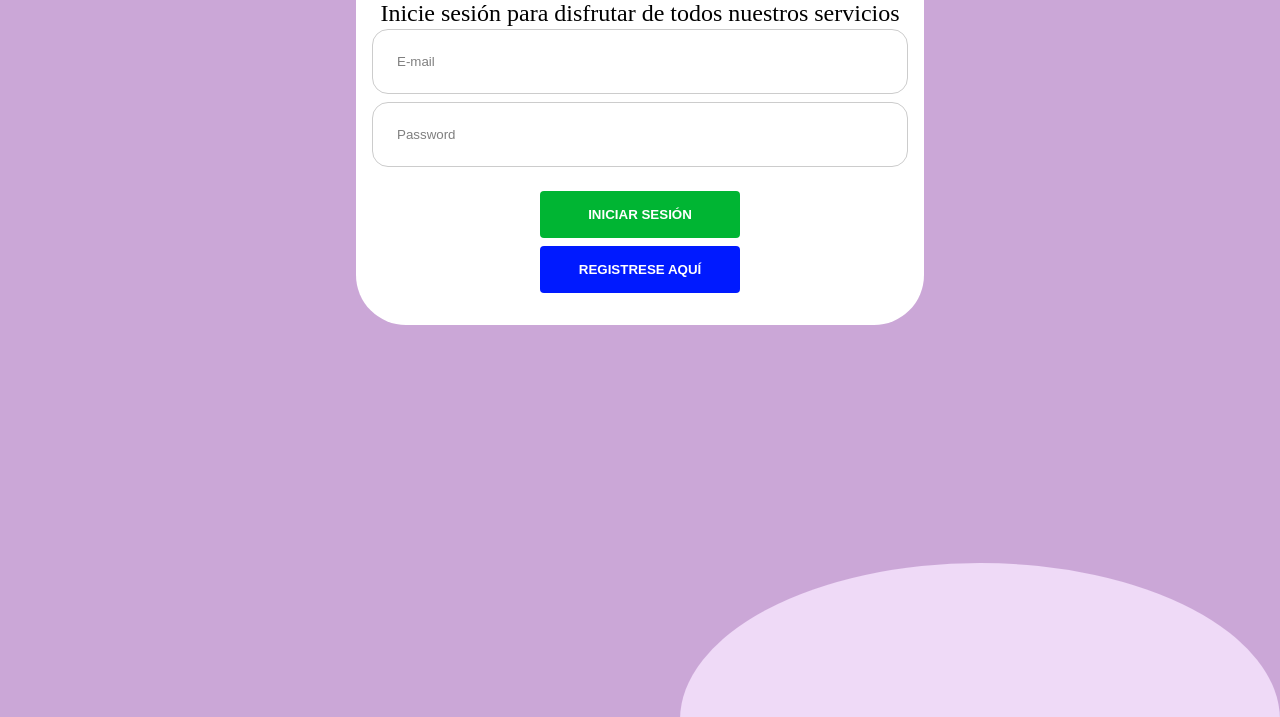
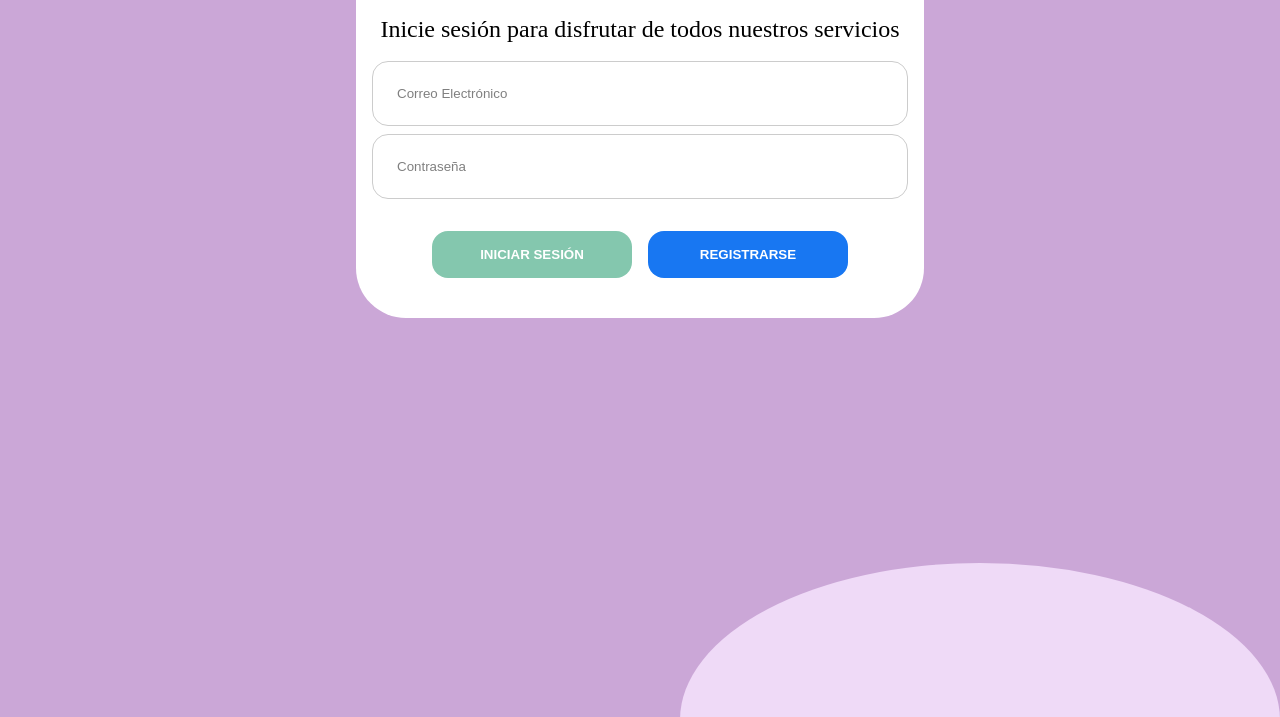
Before and after one commit to SoyChechoGonzalez-Estudio/formulario, a plain HTML site: page index.html in a window 1280 px wide. Shown: the part 123-840 px from the top of the page. After the commit the page ends 800 px from the top, so only its background shows below. Drawn offline with Linux system fonts and the light colour scheme.

Commit message:
Se corrigen los botones y los inouts

```diff
--- a/css/componentes/circulo.css
+++ b/css/componentes/background.css
@@ -2,7 +2,7 @@
   background-color: #efdaf7;
   height: 314px;
   width: 600px;
-  position: absolute;
+  position: fixed;
   top: -200px;
   z-index: -1;
   border-bottom-left-radius: 50%;
@@ -12,7 +12,7 @@
   background-color: #efdaf7;
   height: 314px;
   width: 600px;
-  position: absolute;
+  position: fixed;
   bottom: -200px;
   right: 0;
   z-index: -1;
--- a/css/componentes/button.css
+++ b/css/componentes/button.css
@@ -1,25 +1,37 @@
 .botones {
   margin-top: 24px;
+  /*border: 3px solid red;*/
   display: flex;
   flex-direction: column;
-  gap: 8px;
+  align-items: center;
+  gap:16px;
 }
 
 .btn {
   padding: 16px;
   display: block;
   border: none;
-  border-radius: 4px;
+  border-radius: 16px;
+  max-inline-size: 200px;
   min-inline-size: 200px;
+  margin-block: 8px;
   color: #fff;
   text-transform: uppercase;
   font-weight: 700;
 }
 
 .btn-primary {
-  background-color: #00b533;
+  background-color: #84C7AE;
 }
 
 .btn-second {
-  background-color: #001aff;
+  background-color: #1877F2;
 }
+
+@media screen and (min-width: 500px){
+  .botones{
+    display: flex;
+    flex-direction: row;
+    justify-content: center;
+  }
+}
--- a/css/componentes/input.css
+++ b/css/componentes/input.css
@@ -2,13 +2,14 @@
   display: flex;
   flex-direction: column;
   gap: 8px;
-  width: 100%;
+  /*border: 3px solid red;*/
 }
 
 input {
   padding: 24px 24px;
   border-radius: 16px;
   border: 1px solid #ccc;
+  width: 100%;
 }
 
 input::placeholder {
--- a/css/formulario.css
+++ b/css/formulario.css
@@ -1,19 +1,25 @@
 .formulario {
   background-color: #fff;
   display: flex;
+  gap: 16px;
   flex-direction: column;
   align-items: center;
   border-radius: 50px;
   padding: 32px 16px;
 }
+.formulario ul{
+  width: 100%;
+}
 
 .formulario h1 {
   font-size: 32px;
   line-height: 40px;
+  text-align: center;
 }
 .formulario p {
   font-size: 16px;
   line-height: 24px;
+  text-align: center;
 }
 @media screen and (min-width: 768px) {
   .formulario h1 {
--- a/css/index.css
+++ b/css/index.css
@@ -2,7 +2,8 @@
 @import "./componentes/wrapper.css";
 @import "./formulario.css";
 @import "./componentes/input.css";
-@import "./componentes/circulo.css";
+@import "./componentes/background.css";
+@import "./reset.css";
 
 * {
   margin: 0;
--- /dev/null
+++ b/css/reset.css
@@ -0,0 +1,3 @@
+ol, ul{
+  list-style: none;
+}
--- a/index.html
+++ b/index.html
@@ -1,27 +1,32 @@
 <!DOCTYPE html>
 <html lang="es">
+
 <head>
   <meta charset="UTF-8" />
   <meta name="viewport" content="width=device-width, initial-scale=1.0" />
   <link rel="stylesheet" href="./css/index.css" />
   <title>Formulario</title>
 </head>
+
 <body>
+  <div class="circulo circulo1"></div>
+  <div class="circulo circulo2"></div>
   <main class="wrapper">
     <form action="" class="formulario">
       <h1>Iniciar Sesión</h1>
       <p>Inicie sesión para disfrutar de todos nuestros servicios</p>
-        <div class="inputs">
-          <input type="email" placeholder="E-mail" />
-          <input type="password" placeholder="Password" />
-        </div>
-        <div class="botones">
+      <ul>
+        <li class="inputs">
+          <input type="email" placeholder="Correo Electrónico">
+          <input type="password" placeholder="Contraseña">
+        </li>
+        <li class="botones">
           <button class="btn btn-primary">Iniciar Sesión</button>
-          <button class="btn btn-second">Registrese aquí</button>
-        </div>
+          <button class="btn btn-second">Registrarse</button>
+        </li>
+      </ul>
     </form>
   </main>
-    <div class="circulo circulo1"></div>
-    <div class="circulo circulo2"></div>
 </body>
+
 </html>
```
Lines whose indentation alone changed are shown as unchanged.
